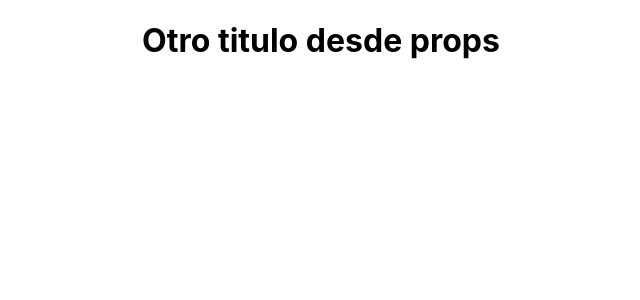
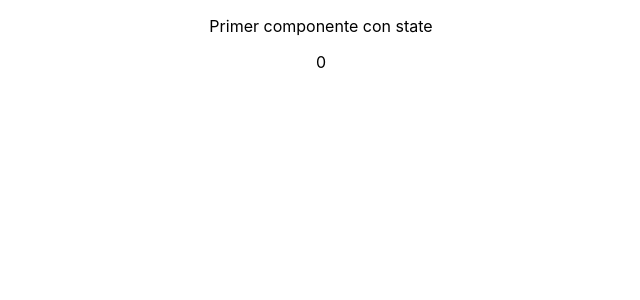
Before and after one commit to arialisme/aprende-react-js-2, a React (Create React App) app: page / in a window 1280 px wide. Shown: the top 300 px of the page, without its empty margins (319-959 px from the left). Built offline with nearby package versions, Linux system fonts and the light colour scheme.

Commit message:
Sin state 1 gestion del estado

```diff
--- a/src/App.js
+++ b/src/App.js
@@ -2,19 +2,19 @@ import React, { Component } from "react";
 import logo from "./logo.svg";
 import "./App.css";
 
-class Title extends Component {
+class Contador extends Component {
   render() {
-    return <h1>{this.props.text}</h1>;
+    const contador = 0;
+    return <span>{contador}</span>;
   }
 }
-
-Title.defaultProps = { text: "Titulo por defecto" };
 
 class App extends Component {
   render() {
     return (
       <div className="App">
-        <Title text="Otro titulo desde props" />
+        <p>Primer componente con state</p>
+        <Contador />
       </div>
     );
   }
```
